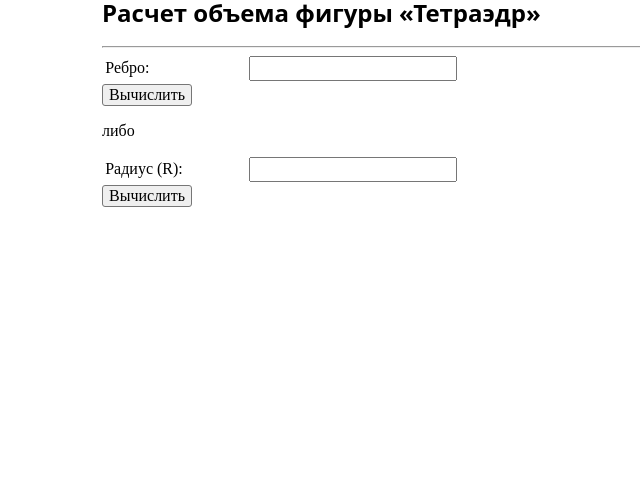
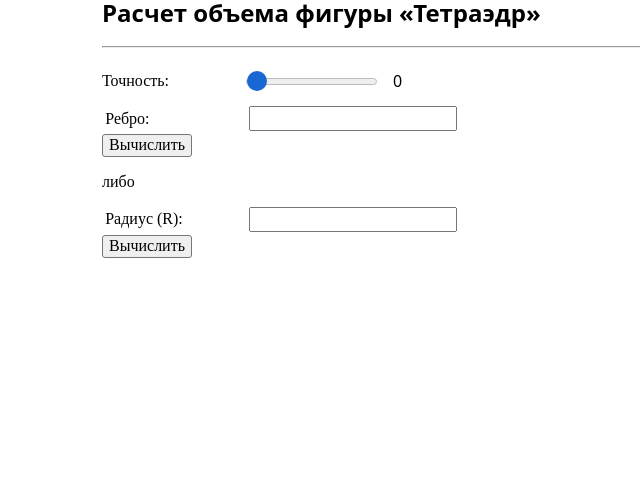
Before and after one commit to eugritz/profession-101, a Flask app: page / in a window 1280 px wide. Shown: the part 252-750 px from the top of the page, without its empty margins (218-858 px from the left). Run offline with Flask 3, Linux system fonts and the light colour scheme; some libraries are stand-ins or nearby versions.

Commit message:
Add precision slider

```diff
--- a/lab03/app/static/css/style.css
+++ b/lab03/app/static/css/style.css
@@ -71,3 +71,61 @@ button:active {
   margin: 0.2em;
   margin-right: 1em;
 }
+
+.slider {
+  display: flex;
+  align-items: center;
+}
+
+.slider p {
+  width: 3em;
+  margin: 0;
+  margin-left: 1em;
+  font-family: sans;
+}
+
+.slider input[type="range"] {
+  -webkit-appearance:none !important;
+  width: 100%;
+  height: 5px;
+  border: 1px solid #bbb;
+  border-radius: 16px;
+  background: buttonface;
+  outline: none;
+}
+
+.slider input[type="range"]::-webkit-slider-thumb {
+  -webkit-appearance: none !important;
+  width: 20px;
+  height: 20px;
+  border: 0;
+  border-radius: 50%;
+  background: selecteditem;
+  cursor: pointer;
+}
+
+.slider input[type="range"]::-moz-range-thumb {
+  width: 20px;
+  height: 20px;
+  border: 0;
+  border-radius: 50%;
+  background: selecteditem;
+  cursor: pointer;
+}
+
+.slider input[type="range"]::-webkit-slider-thumb:hover {
+  background: black;
+}
+
+.slider input[type="range"]::-moz-range-thumb:hover {
+  background: black;
+}
+
+#precision {
+  display: flex;
+}
+
+#precision p {
+  min-width: 8em;
+  margin-right: 1em;
+}
--- a/lab03/app/static/script.js
+++ b/lab03/app/static/script.js
@@ -1,29 +1,47 @@
 "use strict";
+
 var selected = 0, previousSelected = 0;
 var calculationLabelOriginalText;
 
 function ready() {
-  let figures = document.getElementsByClassName("figure");
+  const label = document.getElementById("calculator-label");
+  calculationLabelOriginalText = label.innerText;
+  if (calculationLabelOriginalText === undefined)
+    calculationLabelOriginalText = "";
+
+  const figures = document.getElementsByClassName("figure");
   for (let i = 0; i < figures.length; i++) {
     figures[i].addEventListener("click", selectFigure);
   }
 
-  let label = document.getElementById("calculator-label");
-  calculationLabelOriginalText = label.innerText;
-  if (calculationLabelOriginalText === undefined)
-    calculationLabelOriginalText = "";
-
-  setSelected(0);
+  setupSliders();
+  setSelectedFigure(0);
 }
 
-function selectFigure(event) {
-  let id = event.currentTarget.dataset.id;
-  if (id) {
-    setSelected(id);
+function setupSliders() {
+  const slider = document.getElementsByClassName("slider");
+  for (let i = 0; i < slider.length; i++) {
+    const range = slider[i].querySelector('input[type="range"]');
+    const label = slider[i].querySelector('.slider__value');
+    const color = getComputedStyle(range).backgroundColor;
+
+    if (range) {
+      const update = (value) => {
+        const progress = value / range.max * 100;
+        if (label) {
+          label.innerText = range.value;
+        }
+        range.style.background = `linear-gradient(to right,
+            selecteditem ${progress}%, ${color} ${progress}%)`;
+      };
+
+      range.addEventListener("input", (event) => update(event.target.value));
+      update(range.value);
+    }
   }
 }
 
-function setSelected(index) {
+function setSelectedFigure(index) {
   let options = document.getElementsByClassName("figure__content");
   let calculators = document.getElementById("calculator-list");
   let label = document.getElementById("calculator-label");
@@ -44,4 +62,11 @@ function setSelected(index) {
   }
 }
 
+function selectFigure(event) {
+  let id = event.currentTarget.dataset.id;
+  if (id) {
+    setSelectedFigure(id);
+  }
+}
+
 document.addEventListener("DOMContentLoaded", ready);
--- a/lab03/app/templates/index.html
+++ b/lab03/app/templates/index.html
@@ -8,8 +8,11 @@
 {% block content %}
   <div class="content">
     <div>
+      <div>
         <h2>Многогранники</h2>
         <hr/>
+      </div>
+      <div>
         <ul class="grid">
           {% for figure in figures %}
             <li>
@@ -26,9 +29,20 @@
           {% endfor %}
         </ul>
       </div>
+    </div>
+    <div>
       <div>
         <h2 id="calculator-label">Расчет объема фигуры</h2>
         <hr/>
+      </div>
+      <div>
+      <div id="precision">
+        <p>Точность: </p>
+        <div class="slider">
+          <input type="range" value="0" min="0" max="16" step="1" />
+          <p class="slider__value">0</p>
+        </div>
+      </div>
         <div id="calculator-list">
           {% for figure in figures %}
             <div
@@ -52,5 +66,6 @@
         </div>
       </div>
     </div>
+  </div>
   <script src="/static/script.js"></script>
 {% endblock %}
```
Lines whose indentation alone changed are shown as unchanged.
